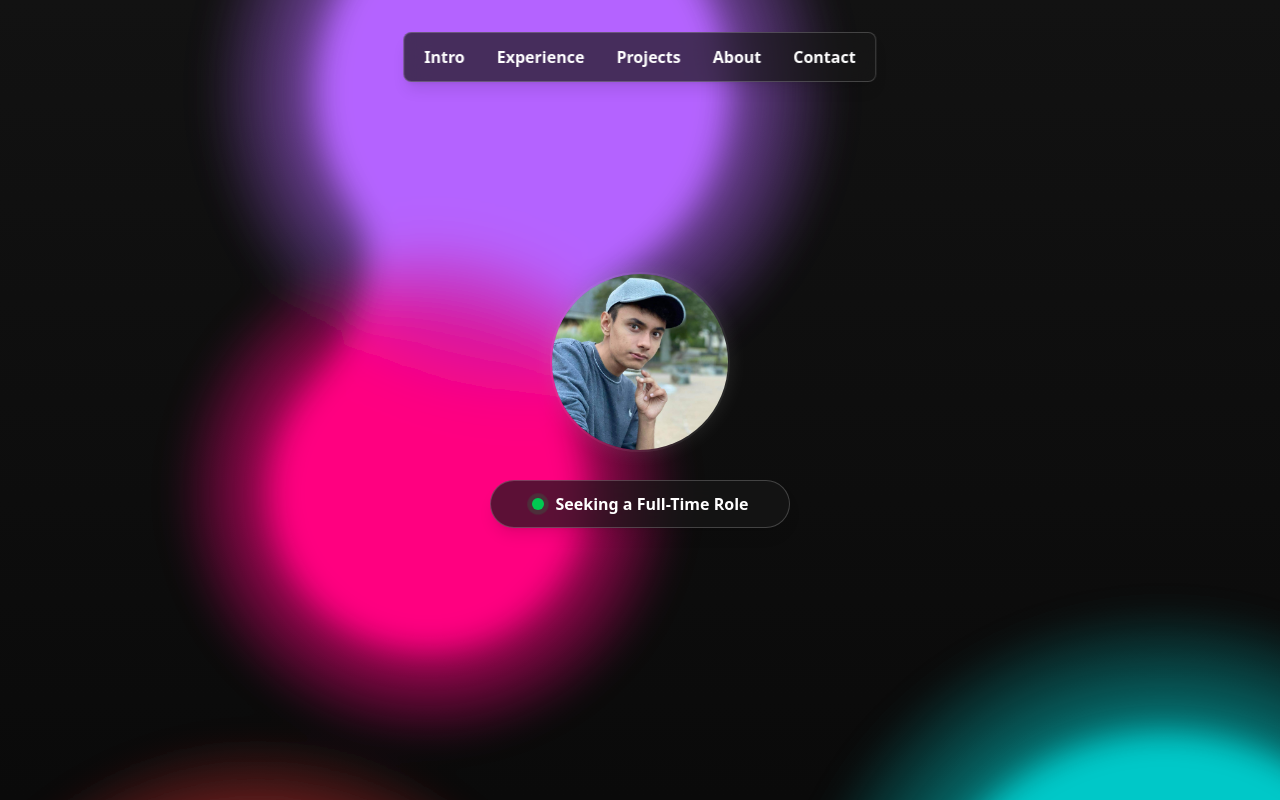
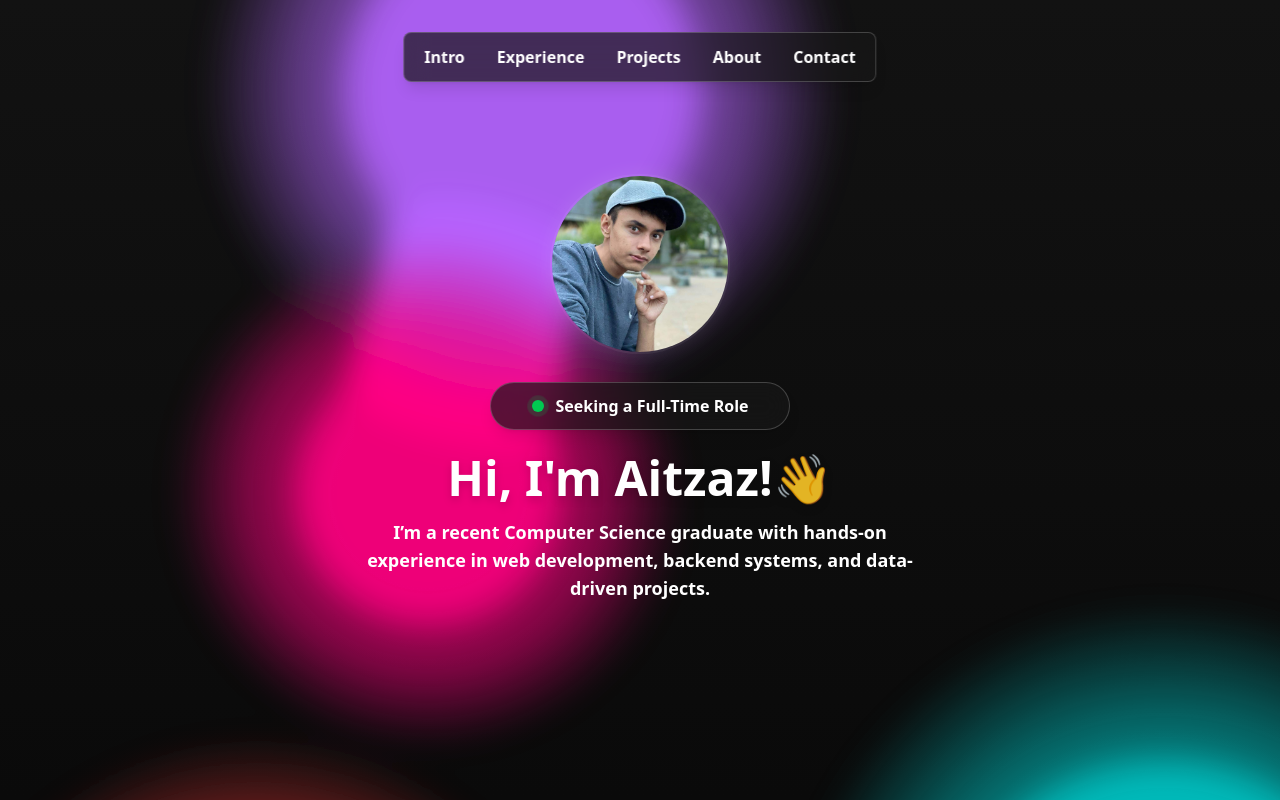
Before and after one commit to aitzaz-qadir/portfolio-website, a React (Vite) app: page / in a window 1280 px wide. Shown: the top 800 px of the page. Built offline with nearby package versions, Linux system fonts and the light colour scheme.

Commit message:
- Added header and text, dimmed blobs for better visibility

```diff
--- a/src/App.jsx
+++ b/src/App.jsx
@@ -44,15 +44,15 @@ function App() {
       <div className="fixed inset-0 -z-50 overflow-hidden bg-gradient-to-t from-[#0a0a0a] via-[#0e0e0e] to-[#121212]">
         <div className="relative w-full h-full filter-[url(#blurMe)] blob-wrapper">
           {/* Magenta Blob */}
-          <div className="absolute bg-[radial-gradient(circle_at_center,_rgba(255,0,128,0.7)_40%,_rgba(255,255,0,0)_60%)] w-[600px] h-[600px] top-[30%] left-[10%] animate-move0 rounded-full opacity-80 mix-blend-multiply"></div>
+          <div className="absolute bg-[radial-gradient(circle_at_center,_rgba(255,0,128,0.65)_40%,_rgba(255,255,0,0)_60%)] w-[600px] h-[600px] top-[30%] left-[10%] animate-move0 rounded-full opacity-80 mix-blend-multiply"></div>
           {/* Purple Blob */}
-          <div className="absolute bg-[radial-gradient(circle_at_center,_rgba(180,100,255,0.7)_40%,_rgba(255,0,128,0)_60%)] w-[750px] h-[750px] top-[10%] left-[30%] animate-move1 rounded-full opacity-80 mix-blend-multiply"></div>
+          <div className="absolute bg-[radial-gradient(circle_at_center,_rgba(180,100,255,0.65)_40%,_rgba(255,0,128,0)_60%)] w-[750px] h-[750px] top-[10%] left-[30%] animate-move1 rounded-full opacity-80 mix-blend-multiply"></div>
           {/* Cyan Blob */}
-          <div className="absolute bg-[radial-gradient(circle_at_center,_rgba(0,200,200,0.7)_40%,_rgba(0,255,255,0)_60%)] w-[900px] h-[900px] top-[25%] left-[70%] animate-move2 rounded-full opacity-80 mix-blend-multiply"></div>
+          <div className="absolute bg-[radial-gradient(circle_at_center,_rgba(0,200,200,0.65)_40%,_rgba(0,255,255,0)_60%)] w-[900px] h-[900px] top-[25%] left-[70%] animate-move2 rounded-full opacity-80 mix-blend-multiply"></div>
           {/* Blue Blob */}
-          <div className="absolute bg-[radial-gradient(circle_at_center,_rgba(80,160,255,0.7)_40%,_rgba(0,128,255,0)_60%)] w-[700px] h-[700px] top-[60%] left-[80%] animate-move3 rounded-full opacity-80 mix-blend-multiply"></div>
+          <div className="absolute bg-[radial-gradient(circle_at_center,_rgba(80,160,255,0.65)_40%,_rgba(0,128,255,0)_60%)] w-[700px] h-[700px] top-[60%] left-[80%] animate-move3 rounded-full opacity-80 mix-blend-multiply"></div>
           {/* Red Blob */}
-          <div className="absolute bg-[radial-gradient(circle_at_center,_rgba(255,60,60,0.7)_40%,_rgba(255,0,0,0)_60%)] w-[800px] h-[800px] top-[70%] left-[50%] animate-move4 rounded-full opacity-80 mix-blend-multiply"></div>
+          <div className="absolute bg-[radial-gradient(circle_at_center,_rgba(255,60,60,0.65)_40%,_rgba(255,0,0,0)_60%)] w-[800px] h-[800px] top-[70%] left-[50%] animate-move4 rounded-full opacity-80 mix-blend-multiply"></div>
         </div>
       </div>
       {/* Navbar */}
@@ -100,6 +100,16 @@ function App() {
             Seeking a Full-Time Role
           </span>
         </div>
+        <h1 className="text-5xl font-extrabold mt-6 mb-4 drop-shadow-lg ">
+          Hi, I&apos;m Aitzaz!
+          <span role="img" aria-label="waving hand" className="animate-pulse">
+            👋
+          </span>
+        </h1>
+        <p className="text-lg text-center max-w-xl mb-6 font-semibold ">
+          I’m a recent Computer Science graduate with hands-on experience in web
+          development, backend systems, and data-driven projects.
+        </p>
       </div>
       <div
         id="experience"
```
